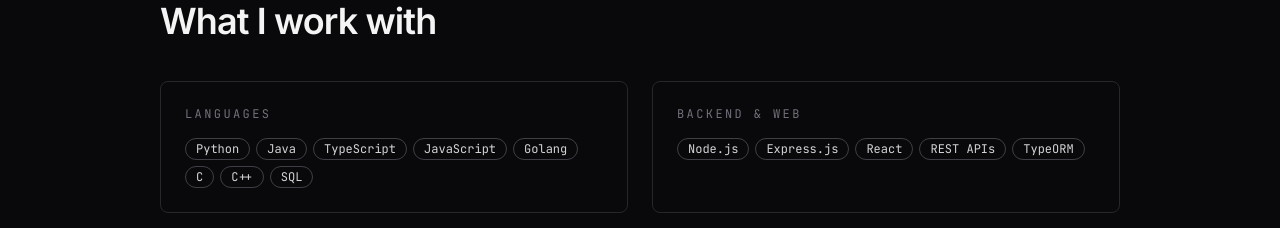
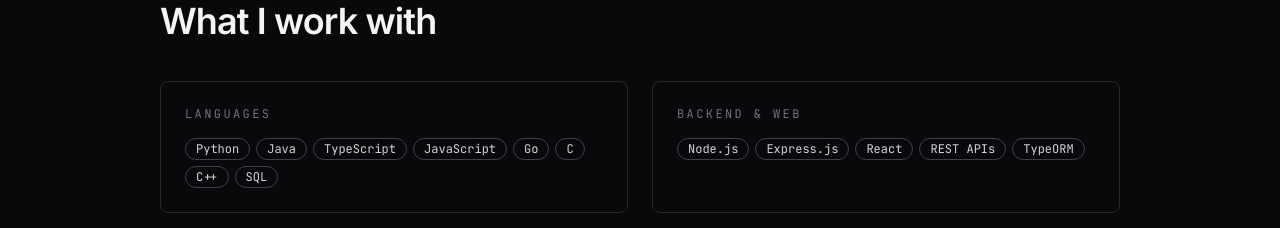
Before and after one commit to KayraBulbul/portfolio-website, a React (Vite) app: page / in a window 1280 px wide. Shown: the part 2400-2628 px from the top of the page. Built offline with nearby package versions, Linux system fonts and the light colour scheme.

Commit message:
Updated skills

```diff
--- a/src/sections/Skills.tsx
+++ b/src/sections/Skills.tsx
@@ -8,7 +8,7 @@
       "Java",
       "TypeScript",
       "JavaScript",
-      "Golang",
+      "Go",
       "C",
       "C++",
       "SQL",
```
